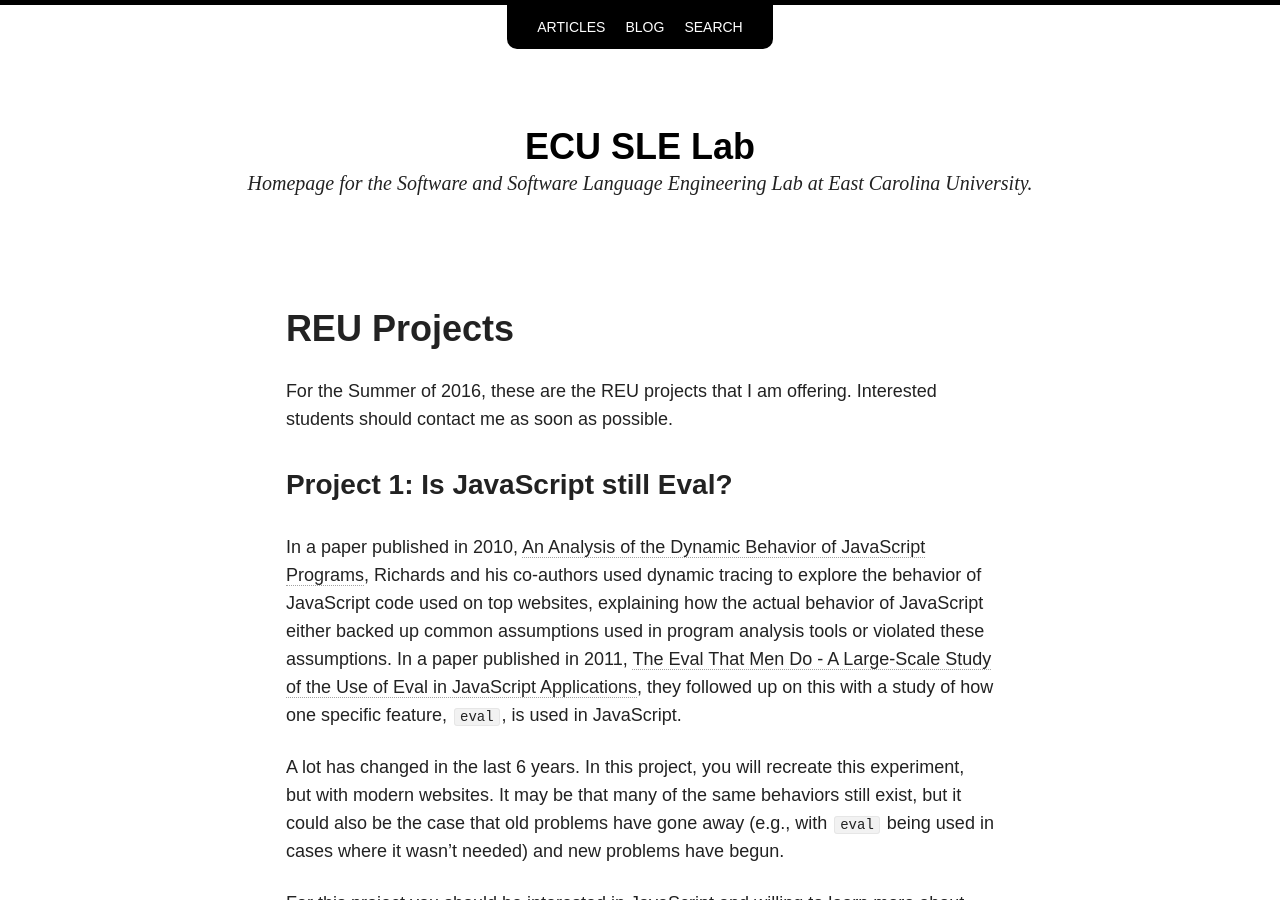
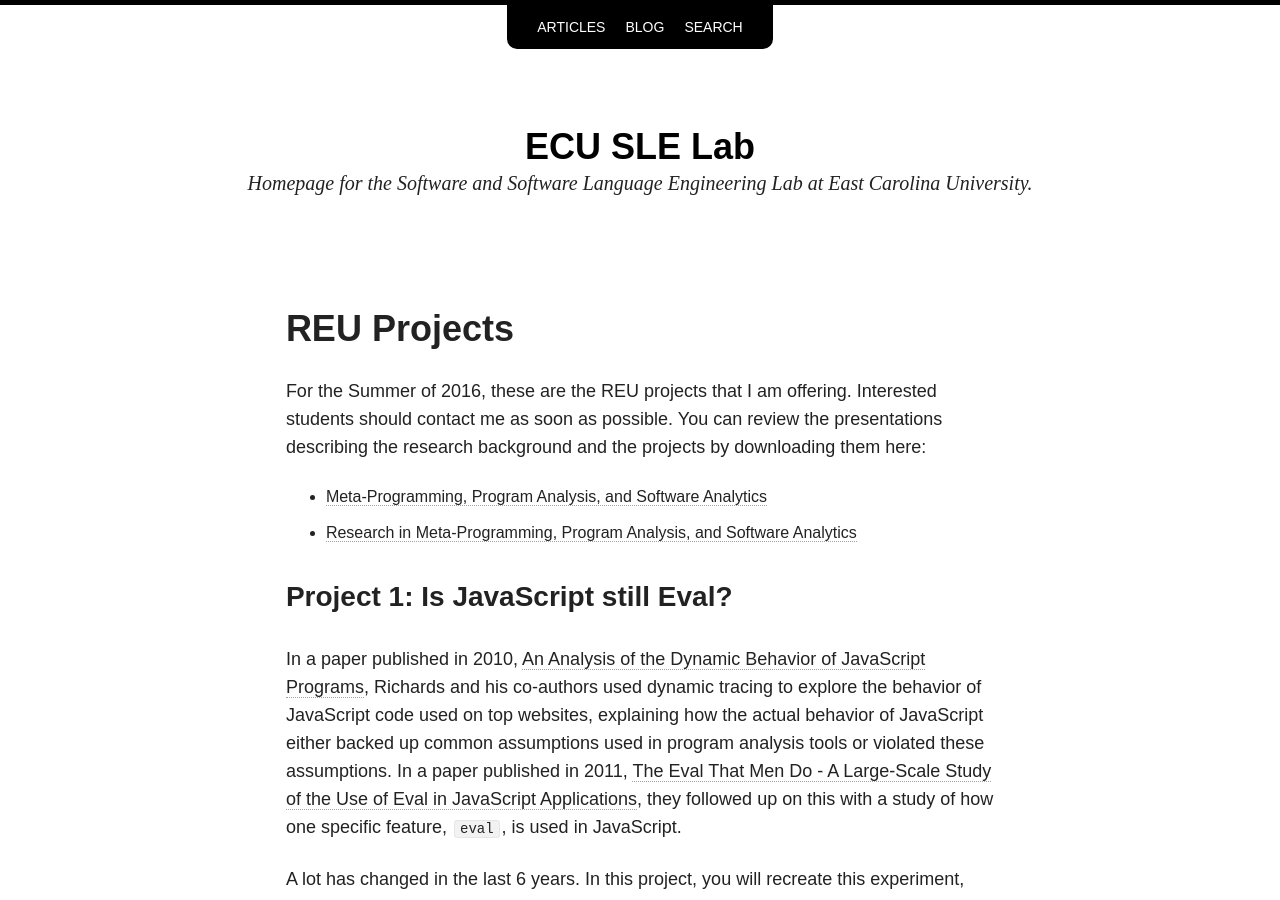
Before and after one commit to ecu-sle-lab/ecu-sle-lab.github.io, a Jekyll site: the page built from reu/reu2016/index.md, in a window 1280 px wide and 900 px high. Built offline with Jekyll 4.4.1, drawn with Linux system fonts in a browser that asks for light colours; nearby versions of some CDN libraries.

Commit message:
Added slides for REU presentations

```diff
--- a/reu/reu2016/index.md
+++ b/reu/reu2016/index.md
@@ -4,7 +4,10 @@ layout: page
 
 # REU Projects
 
-For the Summer of 2016, these are the REU projects that I am offering. Interested students should contact me as soon as possible.
+For the Summer of 2016, these are the REU projects that I am offering. Interested students should contact me as soon as possible. You can review the presentations describing the research background and the projects by downloading them here:
+
+* [Meta-Programming, Program Analysis, and Software Analytics](/presentations/REU-intro-2016.pdf)
+* [Research in Meta-Programming, Program Analysis, and Software Analytics](/presentations/REU-research-2016.pdf)
 
 ### Project 1: Is JavaScript still Eval?
 
```
Also changed, not shown: 2 other files.
